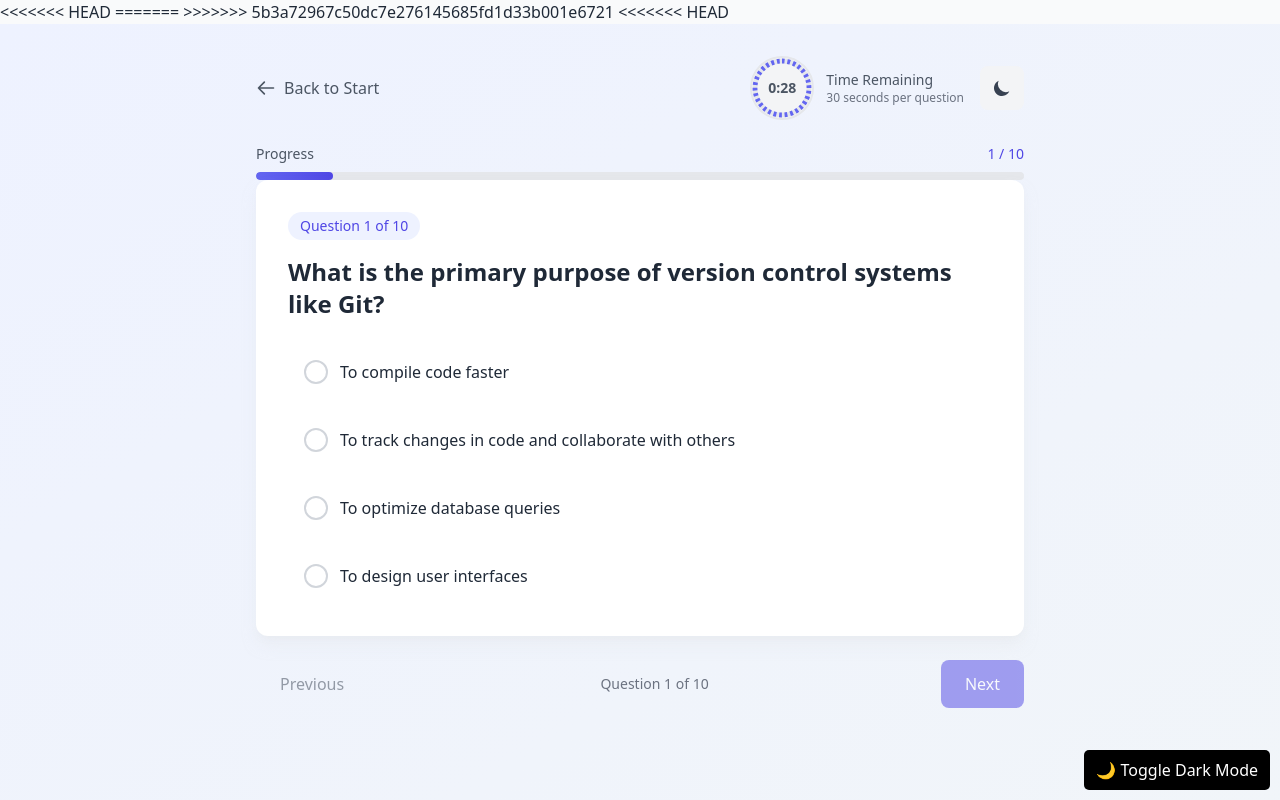
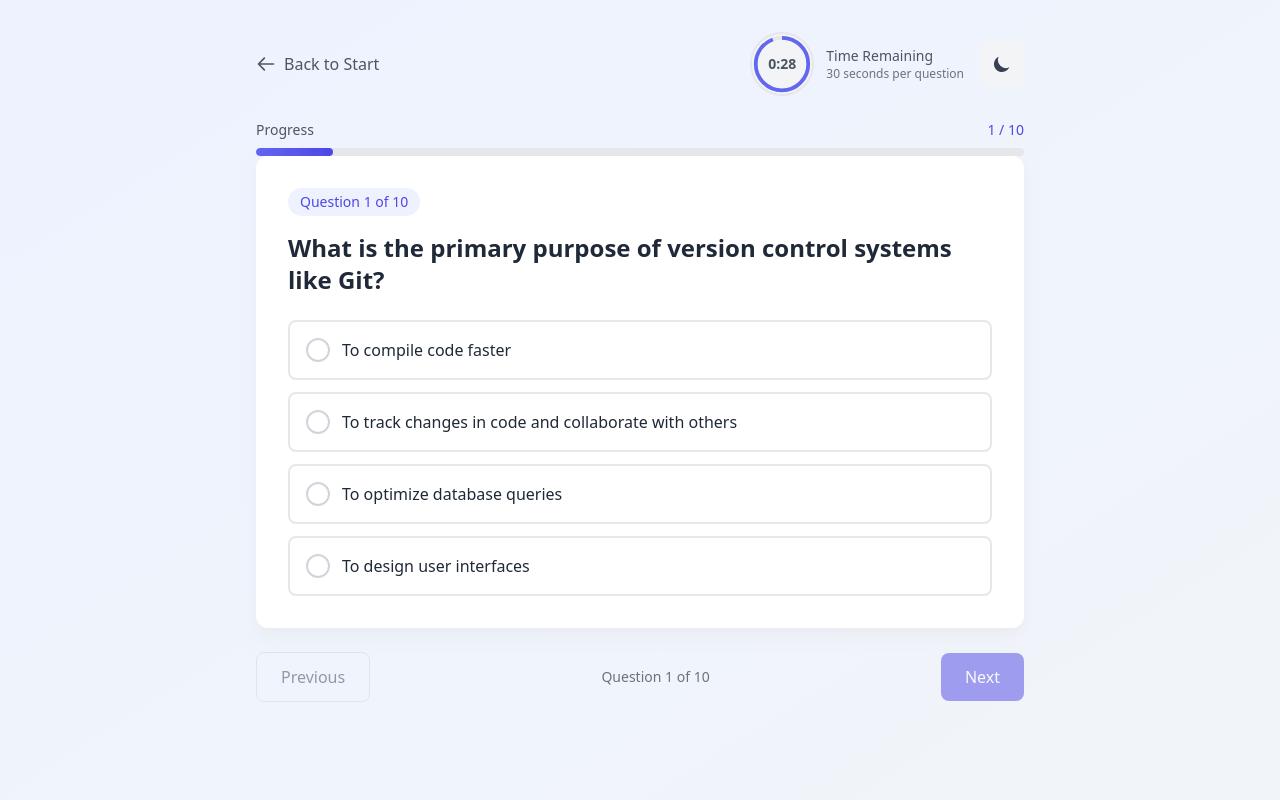
Before and after one commit to Sitnascode/Sitnascode.github.io, a React (Vite) app: page / in a window 1280 px wide. Both pictures are taken after a click on the button "Start Quiz". Shown: the top 800 px of the page. Built offline with nearby package versions, Linux system fonts and the light colour scheme.

Commit message:
Enhanced quiz app

```diff
--- a/index.html
+++ b/index.html
@@ -1,44 +1,12 @@
-<<<<<<< HEAD
 <!doctype html>
-=======
-<!DOCTYPE html>
->>>>>>> 5b3a72967c50dc7e276145685fd1d33b001e6721
 <html lang="en">
   <head>
     <meta charset="UTF-8" />
     <meta name="viewport" content="width=device-width, initial-scale=1.0" />
-<<<<<<< HEAD
     <title>Simple Quiz App</title>
   </head>
   <body>
     <div id="root"></div>
     <script type="module" src="/src/main.jsx"></script>
-=======
-    <title>Web Development Quiz</title>
-    <link rel="stylesheet" href="style.css" />
-  </head>
-  <body>
-    <header>
-      <h1>Web Development Quiz</h1>
-    </header>
-
-    <main>
-      <section class="quiz-container">
-        <div id="question-container">
-          <p id="question">Question text</p>
-          <div id="answers"></div>
-        </div>
-        <div class="button-container">
-          <button id="next-btn">Next</button>
-        </div>
-      </section>
-    </main>
-
-    <footer>
-      <p>&copy; 2025 Sitira Nasir &mdash; Final Project. All rights reserved.</p>
-    </footer>
-
-    <script src="script.js"></script>
->>>>>>> 5b3a72967c50dc7e276145685fd1d33b001e6721
   </body>
 </html>
--- a/src/components/Timer.jsx
+++ b/src/components/Timer.jsx
@@ -70,25 +70,25 @@ const Timer = ({
   return (
     <div className={`flex items-center space-x-2 sm:space-x-3 ${className}`}>
       <div className={`relative flex items-center justify-center w-12 h-12 sm:w-16 sm:h-16 rounded-full border-2 ${getTimerBg()} ${isWarning ? 'animate-pulse' : ''}`}>
-        <svg className="absolute inset-0 w-full h-full transform -rotate-90">
+        <svg className="absolute inset-0 w-full h-full transform -rotate-90" viewBox="0 0 64 64">
           <circle
-            cx="50%"
-            cy="50%"
-            r="45%"
+            cx="32"
+            cy="32"
+            r="28"
             stroke="currentColor"
-            strokeWidth="8%"
+            strokeWidth="4"
             fill="none"
             className={isDark ? 'text-gray-700' : 'text-gray-200'}
           />
           <circle
-            cx="50%"
-            cy="50%"
-            r="45%"
+            cx="32"
+            cy="32"
+            r="28"
             stroke="currentColor"
-            strokeWidth="8%"
+            strokeWidth="4"
             fill="none"
-            strokeDasharray={`${2 * Math.PI * 0.45}`}
-            strokeDashoffset={`${2 * Math.PI * 0.45 * (1 - progressPercentage / 100)}`}
+            strokeDasharray={`${2 * Math.PI * 28}`}
+            strokeDashoffset={`${2 * Math.PI * 28 * (1 - progressPercentage / 100)}`}
             className={`transition-all duration-1000 ease-linear ${
               timeLeft <= 5 ? 'text-red-500' :
               timeLeft <= 10 ? 'text-amber-500' :
--- /dev/null
+++ b/test-theme.html
@@ -0,0 +1,61 @@
+<!DOCTYPE html>
+<html lang="en">
+<head>
+    <meta charset="UTF-8">
+    <meta name="viewport" content="width=device-width, initial-scale=1.0">
+    <title>Theme Test</title>
+    <script>
+        // Clear existing theme
+        localStorage.removeItem('theme');
+
+        // Test theme toggle
+        function testTheme() {
+            const isDark = document.documentElement.classList.contains('dark');
+            console.log('Current theme (dark):', isDark);
+
+            if (isDark) {
+                document.documentElement.classList.remove('dark');
+                localStorage.setItem('theme', 'light');
+            } else {
+                document.documentElement.classList.add('dark');
+                localStorage.setItem('theme', 'dark');
+            }
+
+            console.log('Theme toggled. New theme (dark):', document.documentElement.classList.contains('dark'));
+        }
+
+        // Initialize
+        console.log('Initial theme in localStorage:', localStorage.getItem('theme'));
+        console.log('Initial dark class present:', document.documentElement.classList.contains('dark'));
+    </script>
+    <style>
+        body {
+            font-family: Arial, sans-serif;
+            padding: 20px;
+            transition: background-color 0.3s;
+        }
+        body {
+            background-color: #f9fafb;
+            color: #1f2937;
+        }
+        .dark body {
+            background-color: #111827;
+            color: #f9fafb;
+        }
+        button {
+            padding: 10px 20px;
+            background-color: #6366f1;
+            color: white;
+            border: none;
+            border-radius: 5px;
+            cursor: pointer;
+        }
+    </style>
+</head>
+<body>
+    <h1>Theme Toggle Test</h1>
+    <p>Click the button to toggle theme:</p>
+    <button onclick="testTheme()">Toggle Theme</button>
+    <p>Check the console for debugging information.</p>
+</body>
+</html>
```
Also changed, not shown: 1 other file (tests, documents, lock files or other folders).
